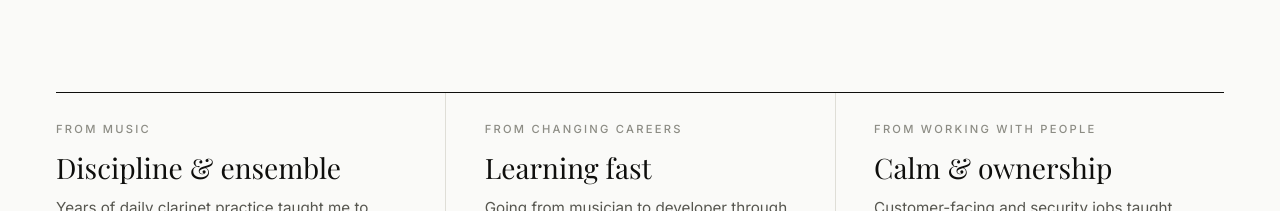
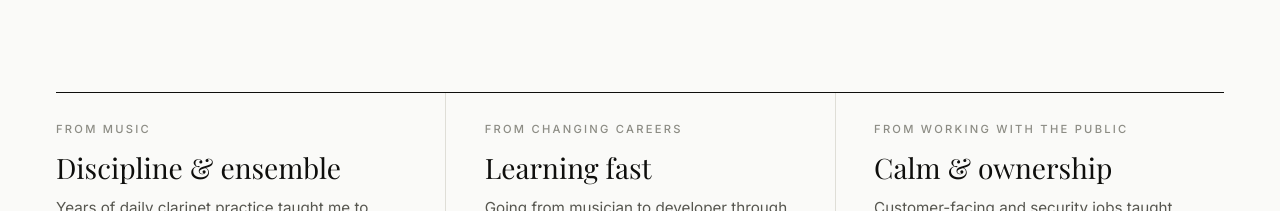
Before and after one commit to FGuerreir0/Portfolio.V3, a React (Vite) app: page / in a window 1280 px wide. Shown: the part 1700-1911 px from the top of the page. Built offline with nearby package versions, Linux system fonts and the light colour scheme; no server answers; a web font is replaced by a local one.

Commit message:
Update About.jsx

```diff
--- a/src/components/About.jsx
+++ b/src/components/About.jsx
@@ -25,7 +25,7 @@ const lessons = [
     },
   },
   {
-    from: { en: 'From working with people', pt: 'Do trabalho com pessoas' },
+    from: { en: 'From working with the public', pt: 'Do trabalho com o público' },
     title: { en: 'Calm & ownership', pt: 'Calma e responsabilidade' },
     text: {
       en: 'Customer-facing and security jobs taught me to stay calm under pressure, communicate well and take responsibility until the problem is solved.',
```
